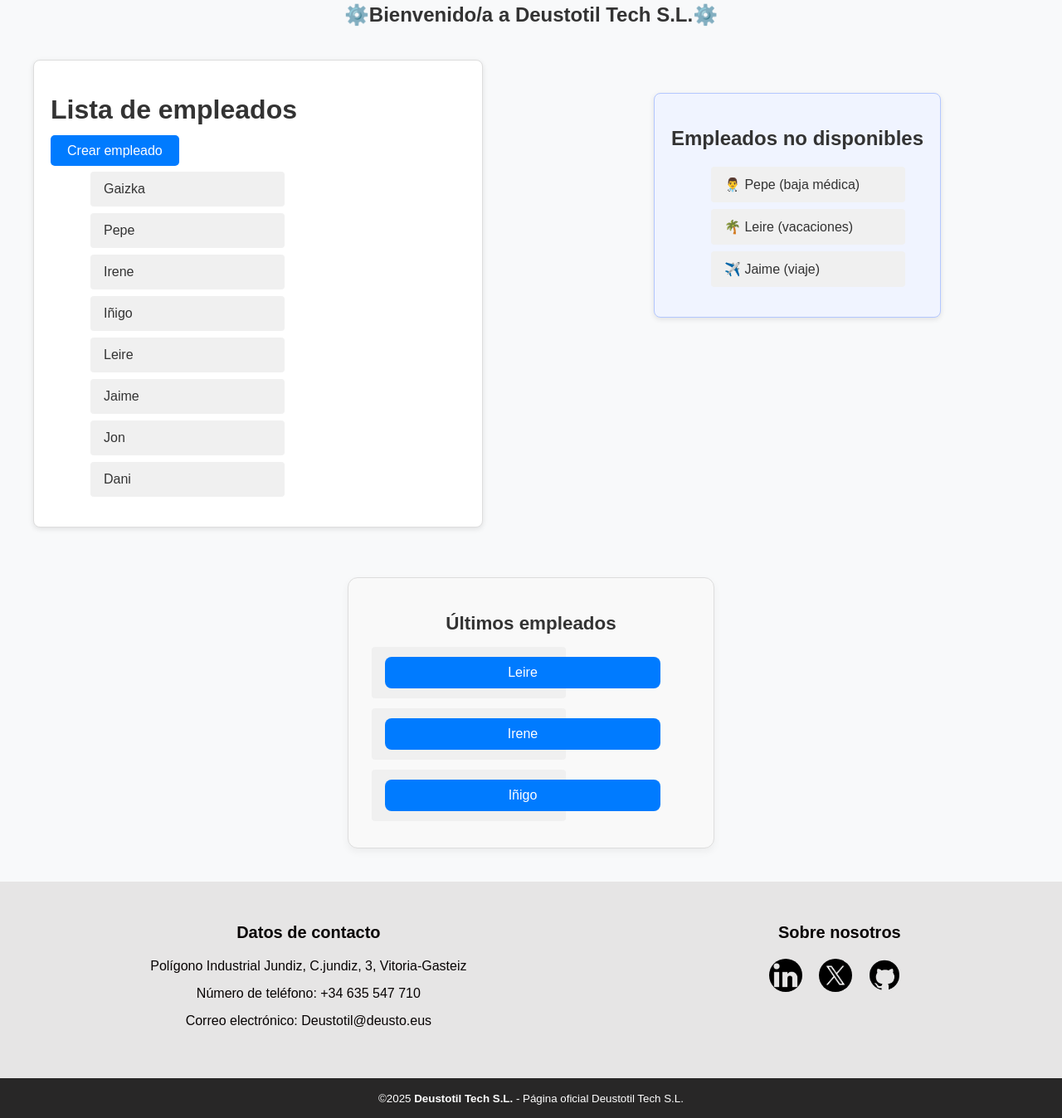
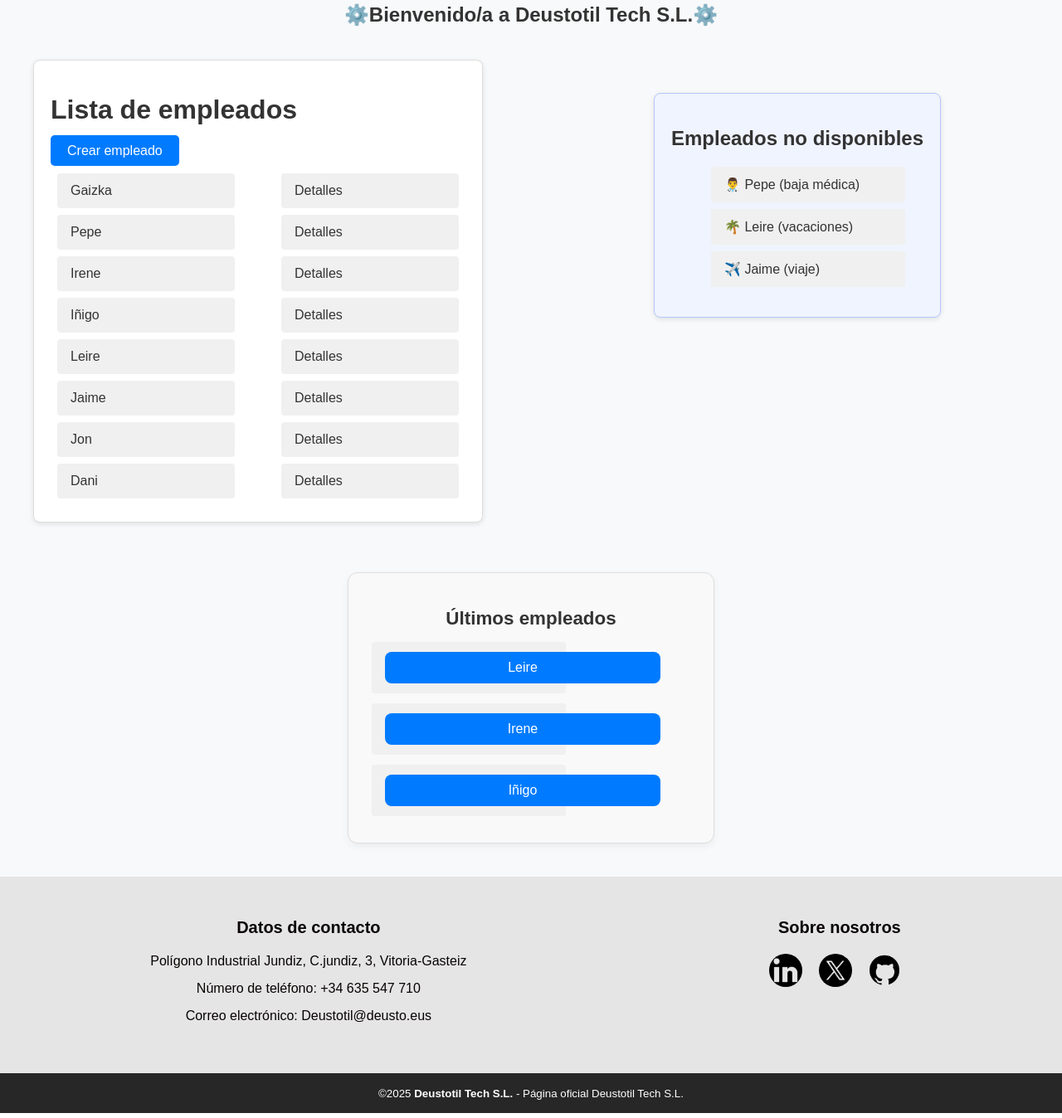
Before and after one commit to GaizkaMiranda/ProyectoWeb2025, a Django app: page /AppDjango/empleados/ in a window 1280 px wide. Shown: the part 156-1504 px from the top of the page at 83% size. Run offline with Django 5.2, Linux system fonts and the light colour scheme; a user stored in the database is signed in; data comes from the database, SQL or seed files in the repository; both versions use the stored data as it was after the commit.

Commit message:
Boton para detalles de empleados

```diff
--- a/AppDjango/templates/listado-empleados.html
+++ b/AppDjango/templates/listado-empleados.html
@@ -6,6 +6,7 @@
         <div class="contenido-principal">
             <h1 class="page-title"><i></i> Lista de empleados</h1>
             <a href="{% url 'crear-empleado' %}" class="boton-crear">Crear empleado</a>
+            <div class="empleados-y-detalles">
                 <ul class="lista">
                     {% for empleado in lista_empleados %}
                         <li class="item-lista"
@@ -23,6 +24,17 @@
                         </li>
                     {% endfor %}
                 </ul>
+
+                <ul class="lista">
+                    {% for empleado in lista_empleados %}
+                        <li class="item-lista">
+                            <a href="{% url 'detalle_empleado' empleado.pk %}">
+                                Detalles
+                            </a>
+                        </li>
+                    {% endfor %}
+                </ul>
+            </div>
 
             <!-- Detalle de empleado dinámico -->
             <div id="detalles-empleado" style="display:none; margin-top: 1em; border: 1px solid #ccc; padding: 1em;">
@@ -68,12 +80,9 @@
         <h3>Últimos empleados</h3>
         <ul class="lista">
             {% for empleado in ultimos_empleados %}
-                <li class="list-item">
+                <li class="item-lista">
                     <a href="{% url 'detalle_empleado' empleado.pk %}">
                         {{ empleado.nombre }}
-                        {% if empleado.puesto %}
-                            <small>{{ empleado.puesto }}</small>
-                        {% endif %}
                     </a>
                 </li>
             {% empty %}
--- a/static/css/styles.css
+++ b/static/css/styles.css
@@ -292,6 +292,20 @@ h2 {
     font-style: italic;
 }
 
+.empleados-y-detalles {
+    margin-top: 10px;
+    display: flex;
+    justify-content: space-between; /* opcional: espacio entre las listas */
+    gap: 40px; /* opcional: separación entre listas */
+}
+
+.empleados-y-detalles ul {
+    list-style: none;
+    padding: 0;
+    margin: 0;
+    width: 100%; /* o un ancho fijo si lo prefieres */
+}
+
 .lista {
     list-style-type: none;
     width: 100%;
@@ -314,6 +328,8 @@ h2 {
 .lista li:hover {
     background-color: #b8dcff;
 }
+
+
 
 /* Estilos para centrar los empleados no disponibles */
 
```
Also changed, not shown: db.sqlite3. Lines whose indentation alone changed are shown as unchanged.
